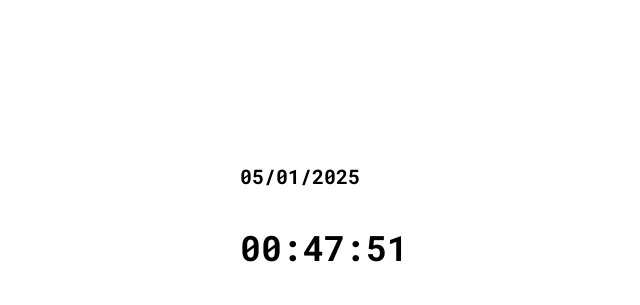
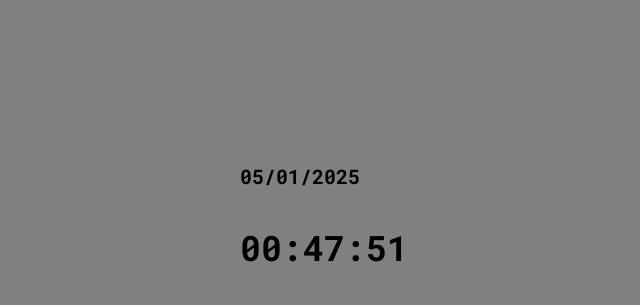
Before and after one commit to luismigueldev1243/happy-new-year, a plain HTML site: page index.html in a window 1280 px wide. Shown: the part 146-451 px from the top of the page, without its empty margins (316-956 px from the left). Drawn offline with Linux system fonts and the light colour scheme.

Commit message:
mudei a cor de fundo que o chefe pediu

```diff
--- a/index.html
+++ b/index.html
@@ -6,6 +6,11 @@
     <meta charset="UTF-8">
     <meta name="viewport" content="width=device-width, initial-scale=1.0">
     <title>Document</title>
+    <style>
+        body{
+            background-color: gray;
+        }
+    </style>
 </head>
 <body>
   <div>
```
